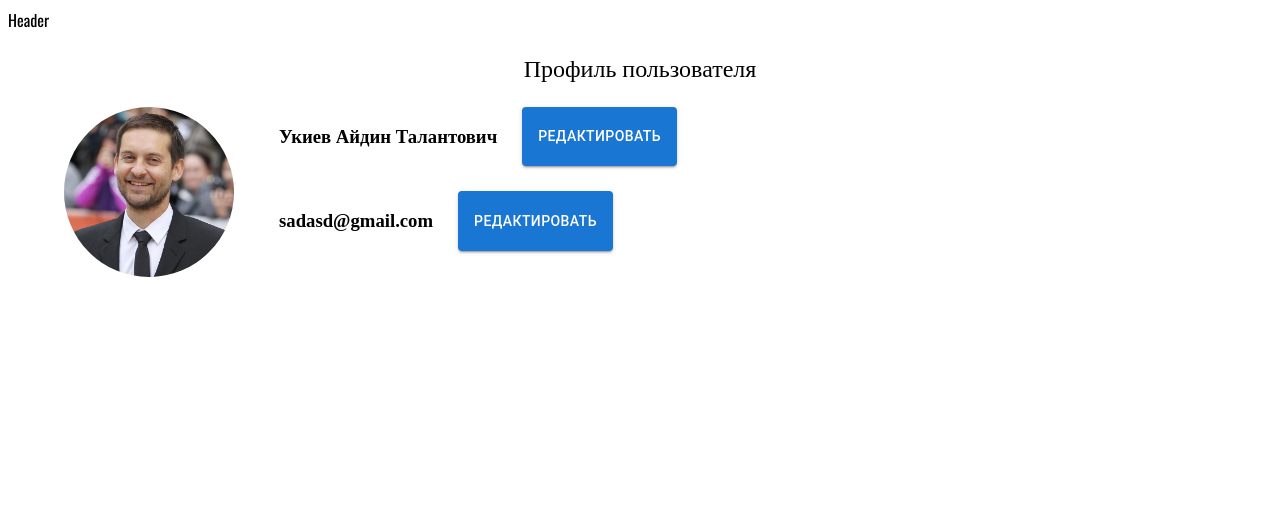
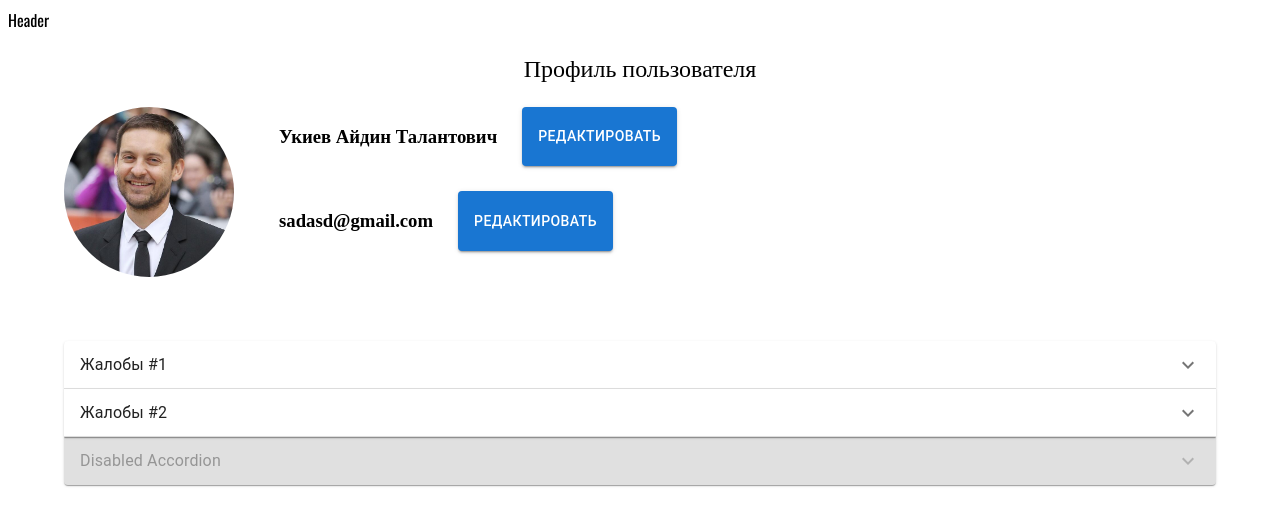
Before and after one commit to Undanable-Team/FreeWord-web, a Next.js app: page /profile in a window 1280 px wide. Shown: the top 526 px of the page. Built offline with nearby package versions, Linux system fonts and the light colour scheme.

Commit message:
added accordion Coomplaints

```diff
--- a/package.json
+++ b/package.json
@@ -11,6 +11,7 @@
   "dependencies": {
     "@emotion/react": "^11.11.1",
     "@emotion/styled": "^11.11.0",
+    "@mui/icons-material": "^5.11.16",
     "@mui/material": "^5.13.5",
     "@types/node": "20.3.1",
     "@types/react": "18.2.12",
--- /dev/null
+++ b/src/components/ProfilePage/Complaints/complaints.module.sass
@@ -0,0 +1,2 @@
+.wrapper
+  padding-top: 60px
--- /dev/null
+++ b/src/components/ProfilePage/Complaints/index.tsx
@@ -0,0 +1,49 @@
+import Accordion from "@mui/material/Accordion";
+import AccordionSummary from "@mui/material/AccordionSummary";
+import AccordionDetails from "@mui/material/AccordionDetails";
+import Typography from "@mui/material/Typography";
+import ExpandMoreIcon from "@mui/icons-material/ExpandMore";
+
+import styles from "./complaints.module.sass";
+
+export const Complaints = () => {
+  return (
+    <div className={styles.wrapper}>
+      <Accordion>
+        <AccordionSummary
+          expandIcon={<ExpandMoreIcon />}
+          aria-controls="panel1a-content"
+          id="panel1a-header"
+        >
+          <Typography>Жалобы #1</Typography>
+        </AccordionSummary>
+        <AccordionDetails>
+          <Typography>Ни воды, ни света!!! Что за хуйня?</Typography>
+        </AccordionDetails>
+      </Accordion>
+      <Accordion>
+        <AccordionSummary
+          expandIcon={<ExpandMoreIcon />}
+          aria-controls="panel2a-content"
+          id="panel2a-header"
+        >
+          <Typography>Жалобы #2</Typography>
+        </AccordionSummary>
+        <AccordionDetails>
+          <Typography>Уберите этих кыкенов нахуй</Typography>
+        </AccordionDetails>
+      </Accordion>
+      <Accordion disabled>
+        <AccordionSummary
+          expandIcon={<ExpandMoreIcon />}
+          aria-controls="panel3a-content"
+          id="panel3a-header"
+        >
+          <Typography>Disabled Accordion</Typography>
+        </AccordionSummary>
+      </Accordion>
+    </div>
+  );
+};
+
+export default Complaints;
--- a/src/components/ProfilePage/index.tsx
+++ b/src/components/ProfilePage/index.tsx
@@ -3,6 +3,7 @@ import styles from "./profile.module.sass";
 import Image from "next/image";
 import { FaRegEdit } from "react-icons/fa";
 import { useState } from "react";
+import Complaints from "./Complaints";
 
 const ProfileUser = () => {
   const [input, setInput] = useState<boolean>(false);
@@ -82,6 +83,7 @@ const ProfileUser = () => {
           </div>
         </div>
       </div>
+      <Complaints />
     </Container>
   );
 };
```
Also changed, not shown: 1 other file (tests, documents, lock files or other folders).
